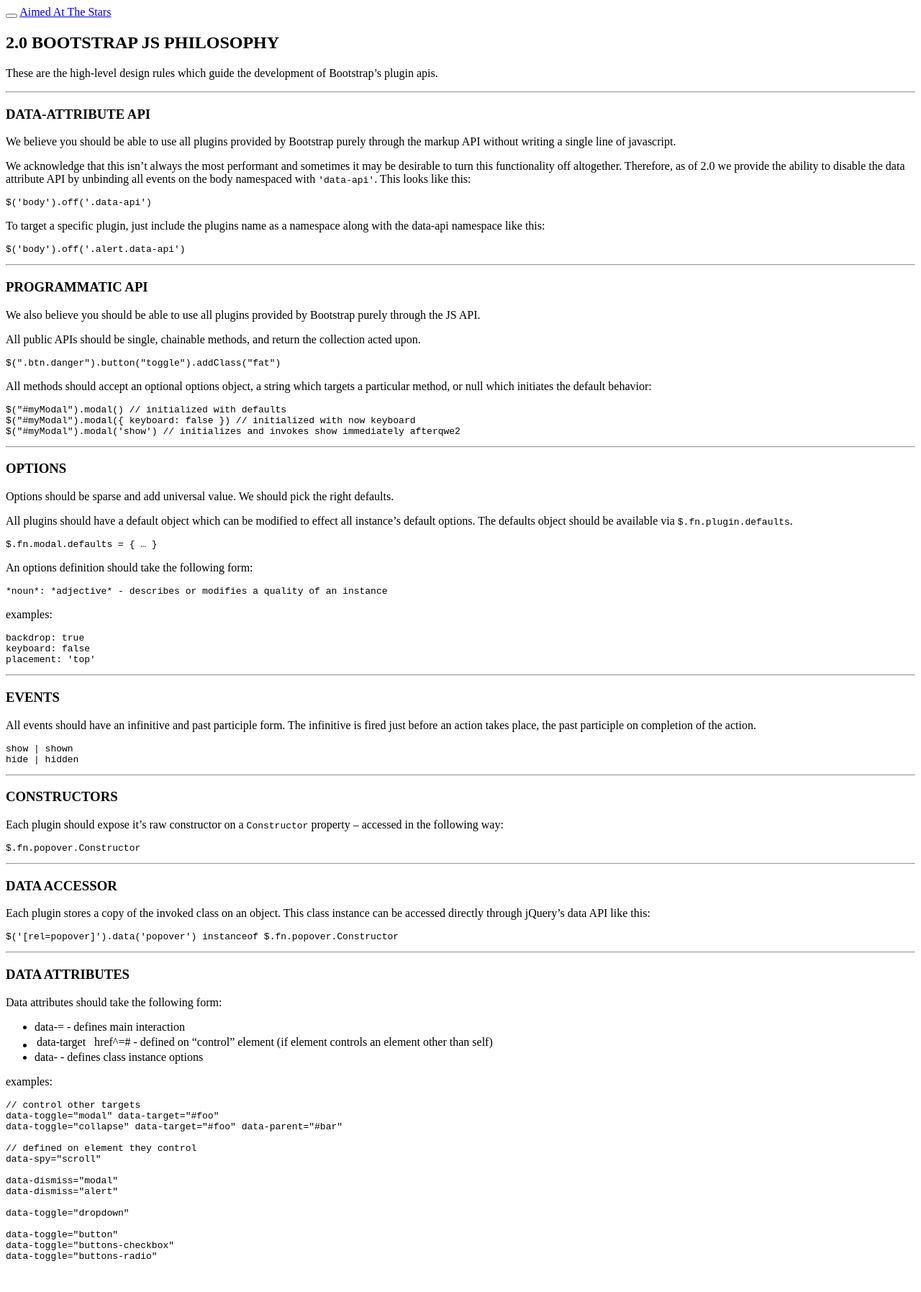
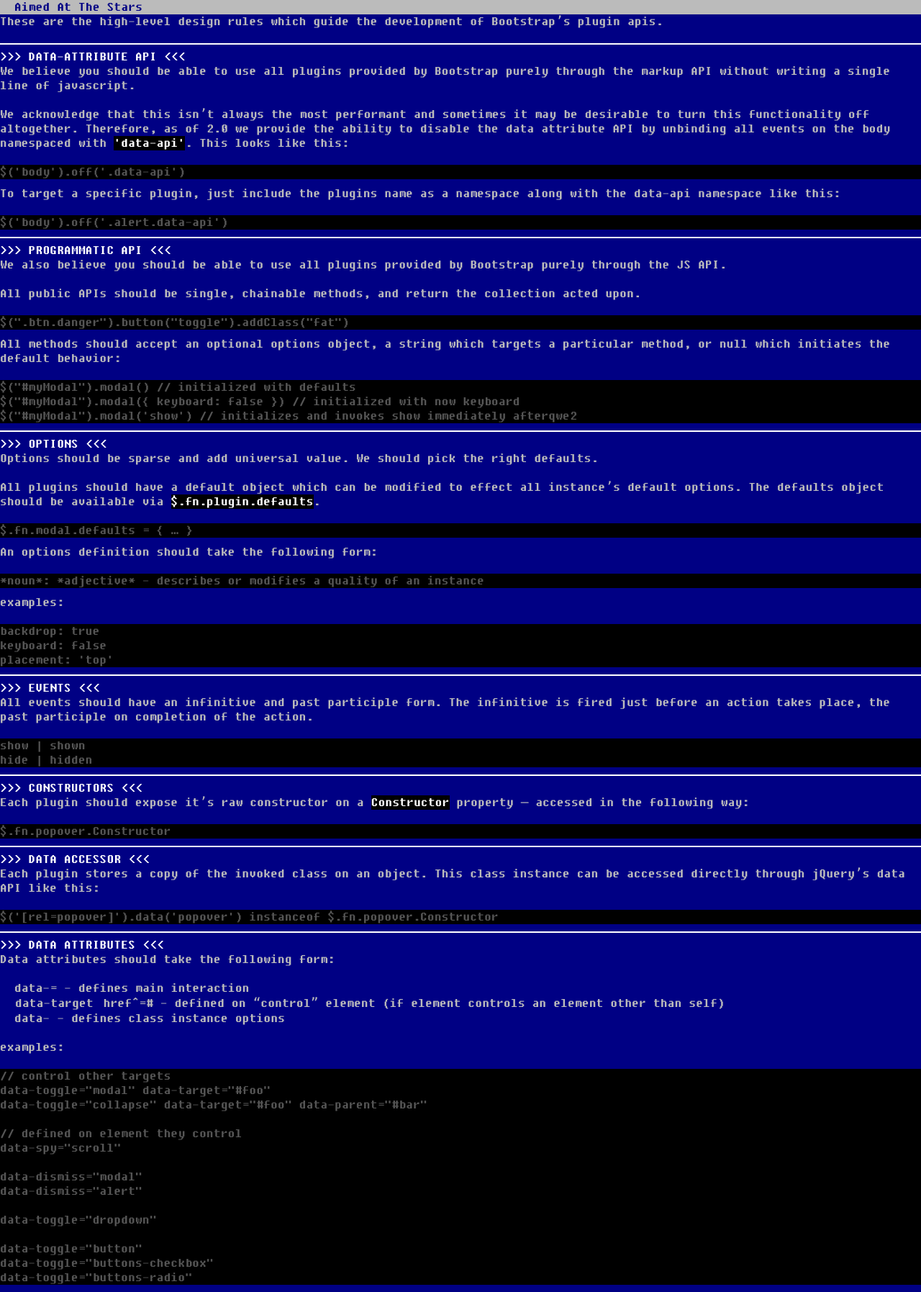
Before and after one commit to irtnog/aimedatthestars.org, a Jekyll site: the page built from assets/js/README.md, in a window 1280 px wide. Shown: the whole page at 72% size. Built offline with Jekyll 4.4.1, drawn with Linux system fonts in a browser that asks for light colours; our own code applies the rules of GitHub Pages for plain Markdown files; before the commit the page ends 1766 px from its top, so only the background shows below that.

Commit message:
fix(_includes): use absolute paths to assets, otherwise subpages break

```diff
--- a/_includes/head.html
+++ b/_includes/head.html
@@ -2,10 +2,10 @@
   <meta name="viewport" content="width=device-width, initial-scale=1.0"/>
   <meta charset="utf-8"/>
   {%- seo -%}
-  <link rel="stylesheet" href="assets/css/bootstrap.css"/>
-  <link rel="stylesheet" href="assets/css/bootstrap-responsive.css"/>
-  <link rel="stylesheet" href="assets/css/docs.css"/>
-  <link rel="stylesheet" href="assets/js/google-code-prettify/prettify.css"/>
+  <link rel="stylesheet" href="/assets/css/bootstrap.css"/>
+  <link rel="stylesheet" href="/assets/css/bootstrap-responsive.css"/>
+  <link rel="stylesheet" href="/assets/css/docs.css"/>
+  <link rel="stylesheet" href="/assets/js/google-code-prettify/prettify.css"/>
   {%- feed_meta -%}
   <!-- Fav and touch icons -->
   <link rel="apple-touch-icon-precomposed" sizes="144x144" href="/assets/ico/apple-touch-icon-144-precomposed.png"/>
```
